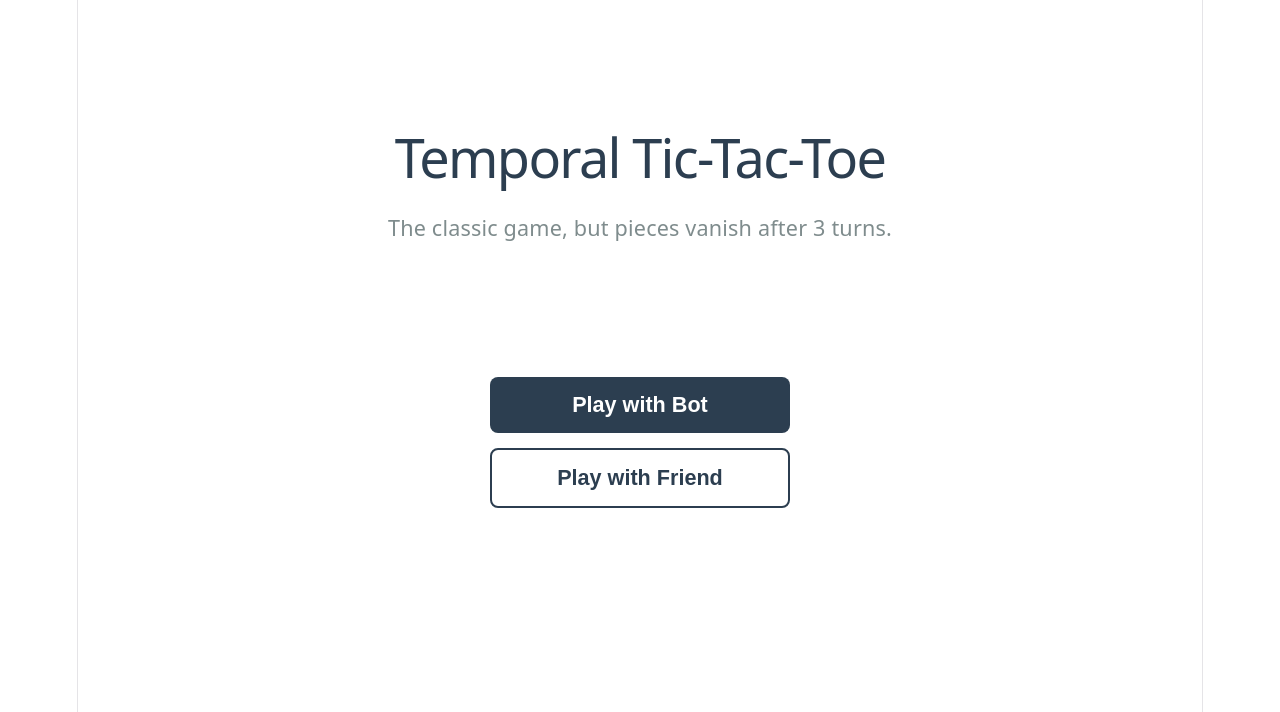
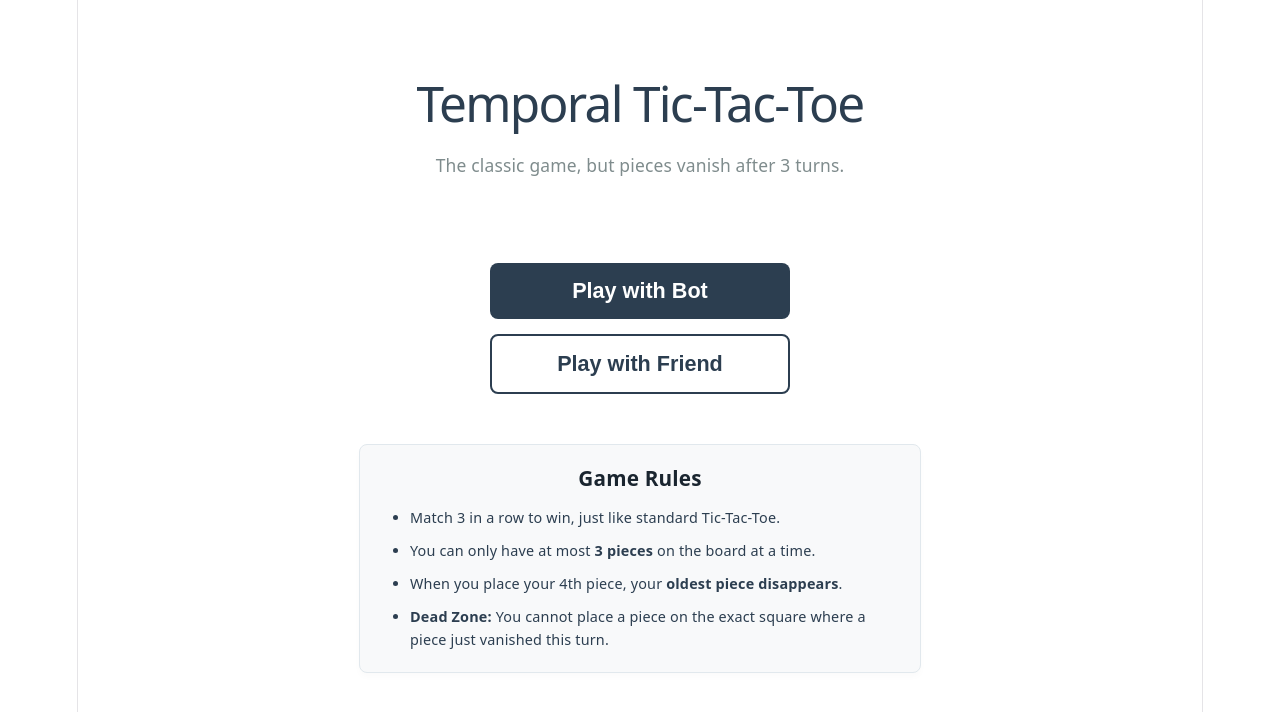
Before and after one commit to 6Beaming/Temporal-Tic-Tac-Toe, a React (Vite) app in the folder frontend/: page / in a window 1280 px wide. Shown: the top 712 px of the page. Built offline with nearby package versions, Linux system fonts and the light colour scheme.

Commit message:
feat: update game rules section in menu and adjust styles for better readability

```diff
--- a/frontend/src/App.css
+++ b/frontend/src/App.css
@@ -124,17 +124,16 @@
 }
 
 .title {
-  font-size: 3rem;
-  margin-top: 8rem;
+  font-size: 2.75rem;
+  margin-top: 5rem;
   margin-bottom: 0.5rem;
   color: #2c3e50;
 }
 
 .subtitle {
-  font-size: 1.2rem;
+  font-size: 0.97rem;
   color: #7f8c8d;
-  margin-bottom: 2rem;
-  margin-top: 2rem;
+  margin-top: 1.5rem;
 }
 
 .menu-buttons {
@@ -163,13 +162,50 @@
 .menu-btn.primary {
   background-color: #2c3e50;
   color: white;
-  margin-top: 100px;
+  margin-top: 85px;
 }
 
 .menu-btn.secondary {
   background-color: white;
   color: #2c3e50;
   border: 2px solid #2c3e50;
+  margin-bottom: 20px;
+}
+
+/* --- MENU RULES STYLES --- */
+.menu-rules {
+  background-color: #f8f9fa;
+  border: 1px solid #e1e8ed;
+  border-radius: 8px;
+  padding: 20px 30px;
+  margin: 30px auto; /* Centers the box and adds space above and below */
+  max-width: 500px;
+  text-align: left;
+  color: #2c3e50;
+  box-shadow: 0 4px 6px rgba(0,0,0,0.02);
+}
+
+.menu-rules h3 {
+  margin-top: 0;
+  margin-bottom: 15px;
+  font-size: 1.15rem;
+  text-align: center;
+  color: #1a252f;
+}
+
+.menu-rules ul {
+  margin: 0;
+  padding-left: 20px;
+  line-height: 1.6;
+}
+
+.menu-rules li {
+  margin-bottom: 10px;
+  font-size: 0.8rem;
+}
+
+.menu-rules li:last-child {
+  margin-bottom: 0;
 }
 
 /* --- GAME SCREEN STYLES --- */
--- a/frontend/src/App.tsx
+++ b/frontend/src/App.tsx
@@ -302,6 +302,7 @@ function App() {
       <div className="menu-container">
         <h1 className="title">Temporal Tic-Tac-Toe</h1>
         <p className="subtitle">The classic game, but pieces vanish after 3 turns.</p>
+
         <div className="menu-buttons">
           <button className="menu-btn primary" onClick={() => startGame('bot')}>
             Play with Bot
@@ -309,6 +310,17 @@ function App() {
           <button className="menu-btn secondary" onClick={() => startGame('friend')}>
             Play with Friend
           </button>
+        </div>
+
+        {/* Rules Section */}
+        <div className="menu-rules">
+          <h3>Game Rules</h3>
+          <ul>
+            <li>Match 3 in a row to win, just like standard Tic-Tac-Toe.</li>
+            <li>You can only have at most <strong>3 pieces</strong> on the board at a time.</li>
+            <li>When you place your 4th piece, your <strong>oldest piece disappears</strong>.</li>
+            <li><strong>Dead Zone:</strong> You cannot place a piece on the exact square where a piece just vanished this turn.</li>
+          </ul>
         </div>
       </div>
     );
```
Also changed, not shown: 1 other file (tests, documents, lock files or other folders).
